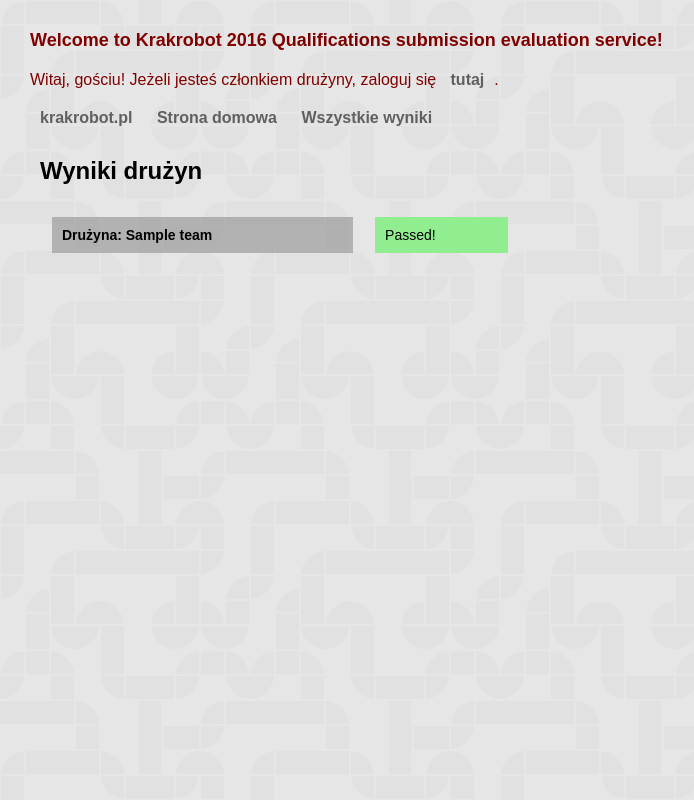
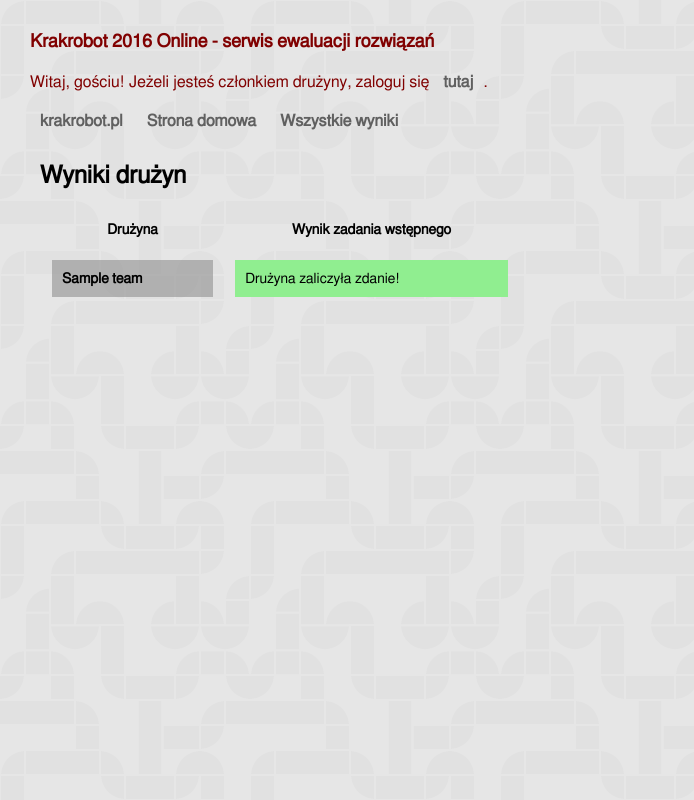
Before and after one commit to ktalik/django-krakrobot, a Django app: page /results in a window 1280 px wide. Shown: the whole page, without its empty margins (0-694 px from the left). Run offline with Django 3.2, Linux system fonts and the light colour scheme; tables that the repository leaves empty hold one stand-in row (values such as "Sample post"); parts of the project's set-up code (start-up, migrations or seed data) failed here and were passed over.

Commit message:
Add multiple tests, results handling from file and minors

```diff
--- a/static/style.css
+++ b/static/style.css
@@ -1,8 +1,18 @@
+
+/*
+ * Download font face, so that it looks the same for every user
+ */
+
+@font-face {
+    font-family: "Django Subeval";
+    src: url("/static/fonts/FreeSans.woff") format("woff"),
+         url("/static/fonts/FreeSans.ttf") format("truetype");
+}
 
 * {
     margin: 0px;
     padding: 10px;
-    font-family: "Droid Serif", sans-serif;
+    font-family: "Django Subeval", sans-serif;
     text-decoration: none;
 }
 
--- a/submission/models.py
+++ b/submission/models.py
@@ -92,6 +92,7 @@ class Submission(models.Model):
 
 class Result(models.Model):
     id = models.UUIDField(primary_key=True, default=uuid.uuid4, editable=False)
+    submission_id = models.UUIDField(primary_key=False, default=uuid.uuid4, editable=False)
     report = models.CharField(max_length=1000, default='{}')
     log = models.CharField(max_length=10000, default='')
 
--- a/submission/settings.py
+++ b/submission/settings.py
@@ -101,7 +101,7 @@ DATABASES = {
 LANGUAGE_CODE = 'en-us'
 LANGUAGE_CODE = 'pl-pl'
 
-TIME_ZONE = 'UTC'
+TIME_ZONE = 'Europe/Warsaw'
 
 USE_I18N = True
 
--- a/submission/templates/submission/base.html
+++ b/submission/templates/submission/base.html
@@ -8,7 +8,7 @@
 </head>
 <body>
     <div class="welcome headline">
-Welcome to {{ meta.title }}!<br>
+{{ meta.title }}<br>
     </div>
     <div class="welcome">
 {% if user.is_authenticated %}
--- a/submission/templates/submission/results.html
+++ b/submission/templates/submission/results.html
@@ -7,18 +7,22 @@
 {% for team in teams %}
 
     <tr>
-    <td><p class="submission"> Drużyna: {{ team.name }} </p></td>
+        <th>Drużyna</th>
+        <th>Wynik zadania wstępnego</th>
+    </tr>
+    <tr>
+    <td><p class="submission">{{ team.name }} </p></td>
     <td>
     {% if team.passed %}
         <p style="background-color:lightgreen;">
-        Passed!
+        Drużyna zaliczyła zdanie!
         </p>
     {% else %}
         <p>
         {% if submission_ended %}
-            Not passed...
+            Drużyna nie zaliczyła zadania
         {% else %}
-            Przetwarzanie...
+            Drużyna wciąż próbuje
         {% endif %}
         </p>
     {% endif %}
--- a/submission/views.py
+++ b/submission/views.py
@@ -5,6 +5,7 @@ import urllib2
 import json
 import os
 import time
+import stat
 import subprocess
 import uuid
 
@@ -21,6 +22,10 @@ import utils
 from models import Submission, Team, Result
 
 SUBMISSION_DEADLINE = time.struct_time([2016, 5, 10, 0, 0, 0, 0, 0, 0])
+
+RESULT_JSON_FILE_NAME = 'result.json'
+
+TEST_FILE_NAMES = ['1.map', '2.map']
 
 
 def get_id():
@@ -60,7 +65,7 @@ def get_submissions(team):
 
 
 def get_results(id_number):
-    return Result.objects.filter(id__exact=id_number)
+    return Result.objects.filter(submission_id__exact=id_number)
 
 
 def index(request, params={}):
@@ -99,10 +104,15 @@ def submit(request):
 
             error = utils.unzip(submission.package.path)
             if error:
+                submission.delete()
                 params['error'] = error
                 return render_submit(request, params)
 
-            execute_tester(submission)
+            try:
+                execute_tester(submission)
+            except Exception as error:
+                print u'ERROR: Błąd wewnętrzny testerki:', error
+
 
             return my_results(
                 request, message=_(u'Rozwiązanie zostało wysłane.'))
@@ -116,34 +126,45 @@ def execute_tester(submission):
     s_id = submission.id
     (s_path, s_pkg_name) = os.path.split(submission.package.path)
 
-    map_path = os.path.join(base_dir, '../static/maps/1.map')
+    # Move to the submission directory
+    os.chdir(s_path)
 
-    os.chdir(s_path)
-    cmd = [
-        'python2.7', base_dir + '/../bin/simulator/main.py', '-c',
-        '-m', map_path,
-        '-r', s_cmd
-    ]
-    proc = subprocess.Popen(
-        cmd, stdout=subprocess.PIPE, stderr=subprocess.PIPE)
-    stdout, stderr = proc.communicate()
+    s_split = s_cmd.split()
+    if len(s_split) == 1:
+        # This is run.sh or run.py so add exec permissions
+        os.chmod(
+            os.path.join(s_path, s_split[0]),
+            stat.S_IEXEC | stat.S_IREAD
+        )
 
-    # Log testing process here
-    print s_id, 'stderr', stderr
+    for test in TEST_FILE_NAMES:
+        map_path = os.path.join( os.path.join(base_dir, '../static/maps'), test)
+        result_file_name = test + RESULT_JSON_FILE_NAME
 
-    # Log result
-    lines = stdout.splitlines()
-    result = lines[3:]
+        cmd = [
+            'python2.7', base_dir + '/../bin/simulator/main.py', '-c',
+            '--map', map_path,
+            '--robot', s_cmd,
+            '--output', result_file_name
+        ]
+        proc = subprocess.Popen(
+            cmd, stdout=subprocess.PIPE, stderr=subprocess.PIPE)
+        stdout, stderr = proc.communicate()
 
-    db_result = Result()
-    db_result.id = s_id
-    db_result.report = ''.join(result)
-    print s_id, 'report', db_result.report
-    db_result.log = stdout + stderr
-    db_result.save()
-    print '\n\nResult saved.\n\n'
+        # Log testing process here
+        print s_id, 'stderr', stderr
 
-    return result
+        # Log result
+        lines = stdout.splitlines()
+        result = json.load(open(os.path.join(s_path, result_file_name)))
+
+        db_result = Result()
+        db_result.submission_id = s_id
+        db_result.report = json.dumps(result)
+        print s_id, 'report', db_result.report
+        db_result.log = stdout + stderr
+        db_result.save()
+        print '\n\nResult saved.\n\n'
 
 
 def my_results(request, message=''):
@@ -169,6 +190,7 @@ def my_results(request, message=''):
 
         results = get_results(submission.id)
         results_descriptions = []
+        results_dicts = []
         if results:
             results_dicts = describe_results(results)
 
@@ -192,6 +214,7 @@ def describe_results(results):
         return []
 
     results_dicts = []
+    print '\n\n\nlen(results)', len(results)
     for result in results:
         result_string = '{}'
         if len(results) == 0:
@@ -223,10 +246,8 @@ def describe_results(results):
                     row.append(col)
                 d['picture'].append(row)
 
-            """
-            for num, beep in enumerate(d['map']['beeps']):
+            for num, beep in enumerate(d['beeps']):
                 d['picture'][beep[0]][beep[1]]['beep'] = str(num)
-            """
 
             for r, row in enumerate(d.get('map', {}).get('board', {})):
                 for c, col in enumerate(row):
@@ -241,89 +262,8 @@ def describe_results(results):
 
             results_dicts.append(d)
 
+    print '\n\nresults_dicts', results_dicts
     return results_dicts
-
-
-
-def old_my_results(request, message=''):
-    if not request.user.is_authenticated():
-        return index(request)
-
-    params = {'submissions': [], 'message': message, 'team': None}
-    team = get_team(request.user)
-    params['team'] = team
-    submissions = get_submissions(team)
-
-    for submission in submissions:
-        in_db = False
-        results = get_results(submission.id)
-        result_string = '{}'
-        if len(results) == 0:
-            d = STATUS_PROCESSING
-        else:
-            in_db = True
-            result_string = results[0].report
-            if not result_string:
-                d = '{"error": "No result"}'
-                break
-            d = json.loads(result_string)
-            d['log'] = results[0].log.splitlines()
-
-            d['picture'] = []
-            d['svg'] = d.get('map', {}).get('vector_graphics_file', {})
-
-            for r in d.get('map', {}).get('board', []):
-                row = []
-                for c in r:
-                    # FIXME: white is [0, 0, 0]
-                    col = {'color': c}
-                    row.append(col)
-                d['picture'].append(row)
-
-            """
-            for num, beep in enumerate(d['map']['beeps']):
-                d['picture'][beep[0]][beep[1]]['beep'] = str(num)
-            """
-
-            for r, row in enumerate(d.get('map', {}).get('board', {})):
-                for c, col in enumerate(row):
-                    if col == 1:
-                        d['picture'][r][c]['wall'] = True
-                    elif col == 3:
-                        d['picture'][r][c]['start'] = True
-
-            d['test_name'] = d.get('map', {}).get('file_name', 'No name').split('/')[-1]
-
-        params["submissions"].append({
-            "id": submission.id,
-            "results": [d],
-            "date": submission.date
-        })
-
-        passed = False
-        if not ('processing' in d or 'error' in d or 'timed_out' in d):
-            if not in_db:
-                result_in_db = Result()
-                result_in_db.id = submission.id
-                result_in_db.report = str(result_string)
-                result_in_db.save()
-            passed = True
-            print d['results']
-            for result in d['results']:
-                if result == 'error' \
-                        or result.get('error', False):
-                    passed = False
-                    continue
-                if not result.get('goal_achieved', False):
-                    passed = False
-                    continue
-        if passed:
-            team.passed = True
-            team.save()
-
-    params["submissions"].reverse()
-
-    return render(request, 'submission/my_results.html', params)
 
 
 def results(request):
```
Also changed, not shown: submission/meta.py (+5 -3 lines), submission/templates/submission/my_results.html (+11 -5 lines), static/DroidSans.ttf (added), static/fonts/FreeSans.woff (added), submission/migrations/0016_result_submission_id.py (added), 1 other file.
